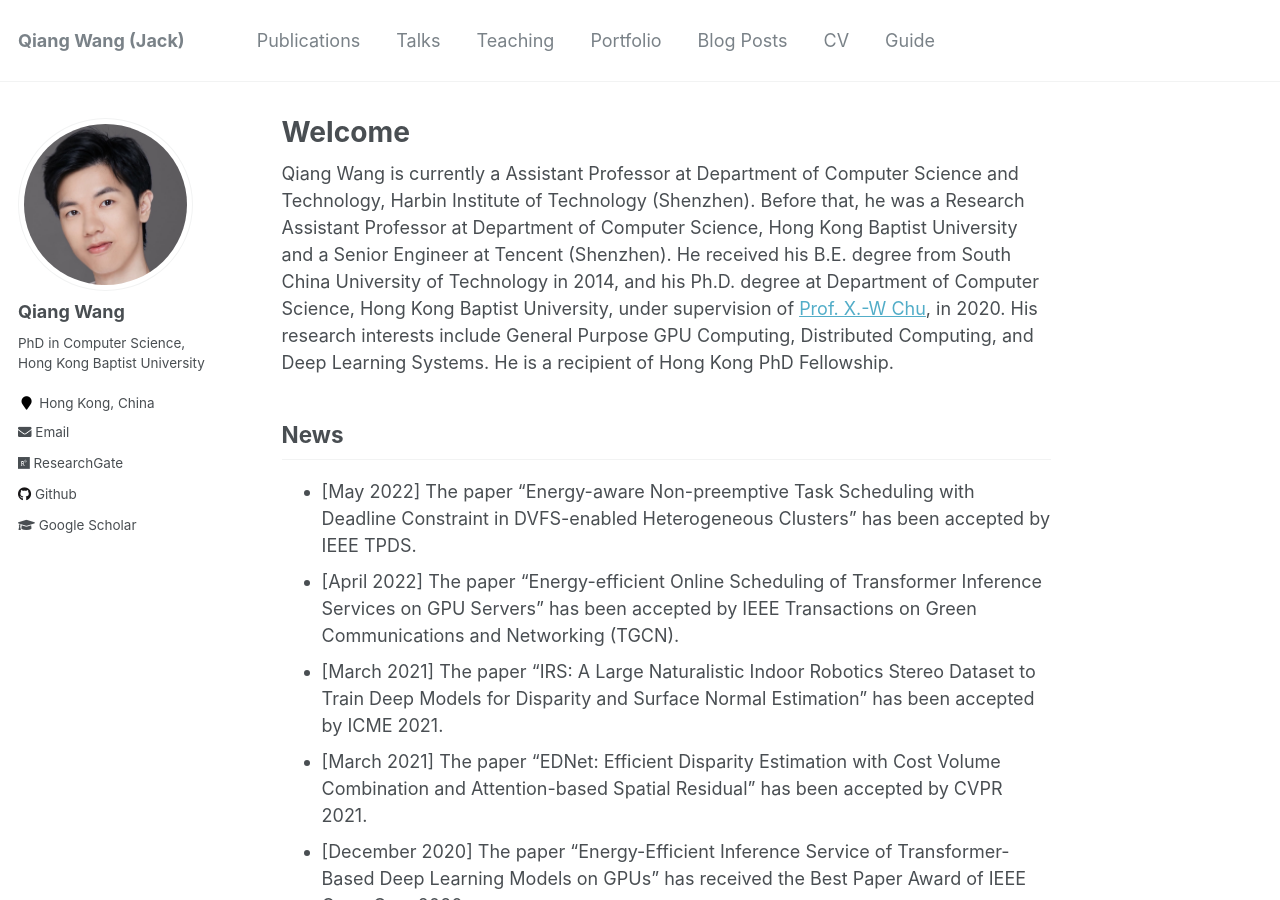
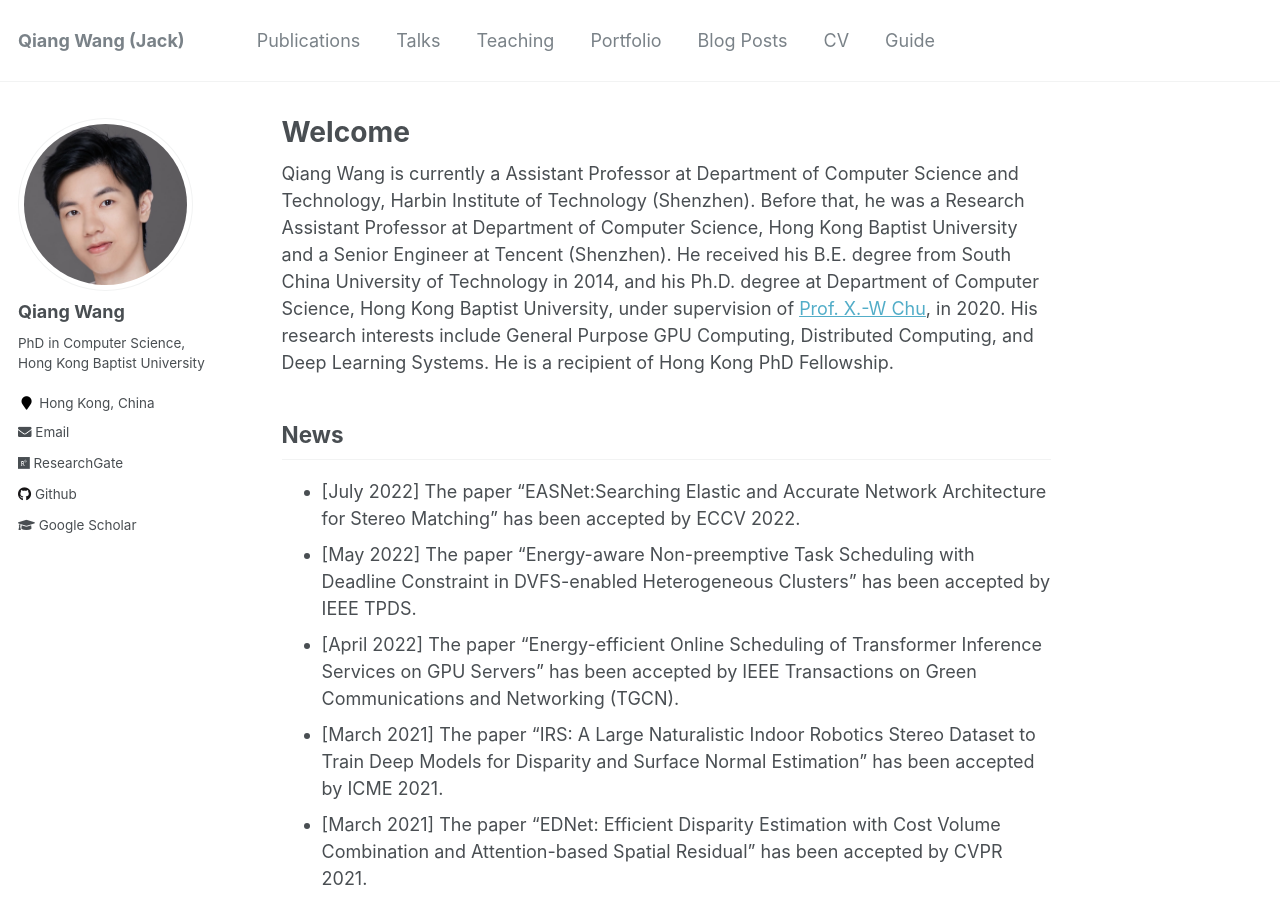
Before and after one commit to blackjack2015/blackjack2015.github.io, a Jekyll site: the page built from _pages/about.md, in a window 1280 px wide and 900 px high. Built offline with Jekyll 4.4.1, drawn with Linux system fonts in a browser that asks for light colours.

Commit message:
Update about.md

```diff
--- a/_pages/about.md
+++ b/_pages/about.md
@@ -12,6 +12,7 @@ redirect_from:
 Qiang Wang is currently a Assistant Professor at Department of Computer Science and Technology, Harbin Institute of Technology (Shenzhen). Before that, he was a Research Assistant Professor at Department of Computer Science, Hong Kong Baptist University and a Senior Engineer at Tencent (Shenzhen). He received his B.E. degree from South China University of Technology in 2014, and his Ph.D. degree at Department of Computer Science, Hong Kong Baptist University, under supervision of [Prof. X.-W Chu](https://www.comp.hkbu.edu.hk/~chxw/), in 2020. His research interests include General Purpose GPU Computing, Distributed Computing, and Deep Learning Systems. He is a recipient of Hong Kong PhD Fellowship.
 
 ## News
++ \[July 2022\] The paper “EASNet:Searching Elastic and Accurate Network Architecture for Stereo Matching” has been accepted by ECCV 2022.
 + \[May 2022\] The paper “Energy-aware Non-preemptive Task Scheduling with Deadline Constraint in DVFS-enabled Heterogeneous Clusters” has been accepted by IEEE TPDS.
 + \[April 2022\] The paper “Energy-efficient Online Scheduling of Transformer Inference Services on GPU Servers” has been accepted by IEEE Transactions on Green Communications and Networking (TGCN).
 + \[March 2021\] The paper “IRS: A Large Naturalistic Indoor Robotics Stereo Dataset to Train Deep Models for Disparity and Surface Normal Estimation” has been accepted by ICME 2021.
```
